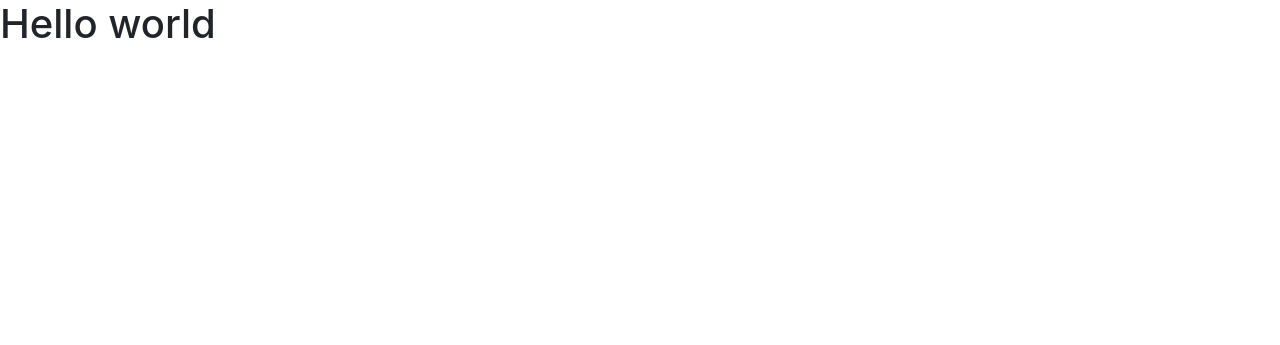
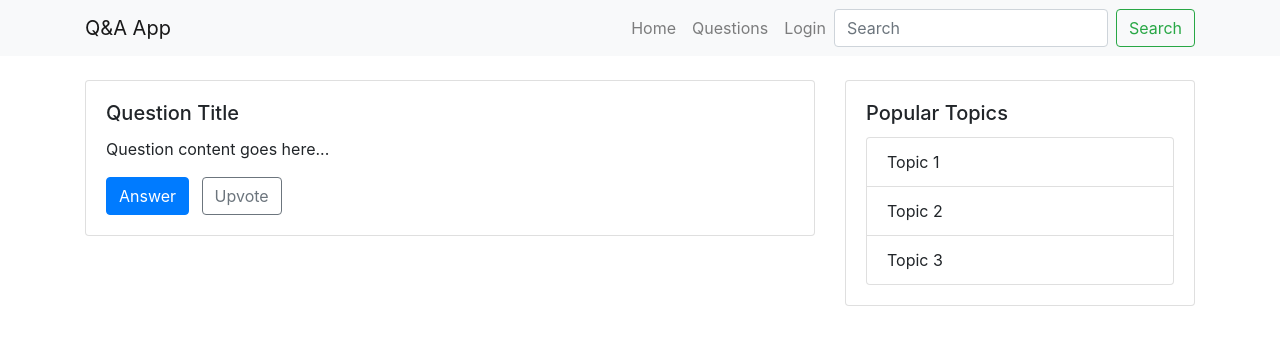
Before and after one commit to RickVerbon/ask, a Django app: page / in a window 1280 px wide. Shown: the top 345 px of the page. Run offline with Django 4.2, Linux system fonts and the light colour scheme; some libraries are stand-ins or nearby versions.

Commit message:
added navbar and changed base.

```diff
--- a/base/templates/base/home_view.html
+++ b/base/templates/base/home_view.html
@@ -2,6 +2,34 @@
 
 {% block content %}
 
-    <h1>Hello world</h1>
+
+<div class="container mt-4">
+  <div class="row">
+    <div class="col-lg-8">
+      <div class="card mb-4">
+        <div class="card-body">
+          <h5 class="card-title">Question Title</h5>
+          <p class="card-text">Question content goes here...</p>
+          <a href="#" class="btn btn-primary">Answer</a>
+          <button class="btn btn-outline-secondary ml-2">Upvote</button>
+        </div>
+      </div>
+      <!-- Repeat similar card for multiple questions -->
+    </div>
+    <div class="col-lg-4">
+      <div class="card">
+        <div class="card-body">
+          <h5 class="card-title">Popular Topics</h5>
+          <ul class="list-group">
+            <li class="list-group-item">Topic 1</li>
+            <li class="list-group-item">Topic 2</li>
+            <li class="list-group-item">Topic 3</li>
+            <!-- Add more topics -->
+          </ul>
+        </div>
+      </div>
+    </div>
+  </div>
+</div>
 
 {% endblock %}
--- a/templates/base.html
+++ b/templates/base.html
@@ -7,6 +7,7 @@
         <link rel="stylesheet" href="https://cdn.jsdelivr.net/npm/bootstrap@4.0.0/dist/css/bootstrap.min.css" integrity="sha384-Gn5384xqQ1aoWXA+058RXPxPg6fy4IWvTNh0E263XmFcJlSAwiGgFAW/dAiS6JXm" crossorigin="anonymous">
     </head>
     <body>
+    {% include 'navbar.html' %}
         {% block content %}
             <!-- Content from other HTML files will go here -->
         {% endblock %}
--- /dev/null
+++ b/templates/navbar.html
@@ -0,0 +1,40 @@
+<nav class="navbar navbar-expand-lg navbar-light bg-light">
+  <div class="container">
+    <div class="navbar-custom">
+      <a class="navbar-brand" href="#">Q&A App</a>
+    </div>
+    <button class="navbar-toggler" type="button" data-toggle="collapse" data-target="#navbarNav" aria-controls="navbarNav" aria-expanded="false" aria-label="Toggle navigation">
+      <span class="navbar-toggler-icon"></span>
+    </button>
+    <div class="collapse navbar-collapse" id="navbarNav">
+      <ul class="navbar-nav ml-auto">
+
+        <li class="nav-item">
+          <a class="nav-link" href="{% url 'home-view' %}">Home</a>
+        </li>
+
+        <li class="nav-item">
+          <a class="nav-link" href="#">Questions</a>
+        </li>
+
+        {% if user.is_authenticated %}
+        <li class="nav-item">
+          <a class="nav-link" href="#">Ask a Question</a>
+        </li>
+        {% endif %}
+
+        <li class="nav-item">
+          {% if not user.is_authenticated %}
+            <a class="nav-link" href="{% url 'user-login-view' %}">Login</a>
+          {% else %}
+            <a class="nav-link" href="{% url 'user-logout-view' %}">Logout</a>
+          {% endif %}
+        </li>
+      </ul>
+      <form class="form-inline">
+        <input class="form-control mr-sm-2" type="search" placeholder="Search" aria-label="Search">
+        <button class="btn btn-outline-success my-2 my-sm-0" type="submit">Search</button>
+      </form>
+    </div>
+  </div>
+</nav>
--- a/users/urls.py
+++ b/users/urls.py
@@ -1,7 +1,9 @@
 from django.urls import path, include
-from users.views import UserCreateView, UserLoginView
+from users.views import UserCreateView, UserLoginView, UserLogoutView
+
 
 urlpatterns = [
     path('register/', UserCreateView.as_view(), name="user-create-view"),
     path('login/', UserLoginView.as_view(), name="user-login-view"),
+    path('logout/', UserLogoutView.as_view(), name='user-logout-view')
 ]
```
Also changed, not shown: users/views.py (+8 -1 lines), db.sqlite3.
